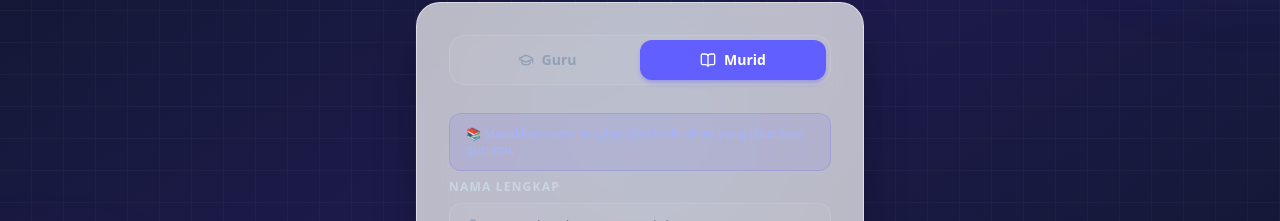
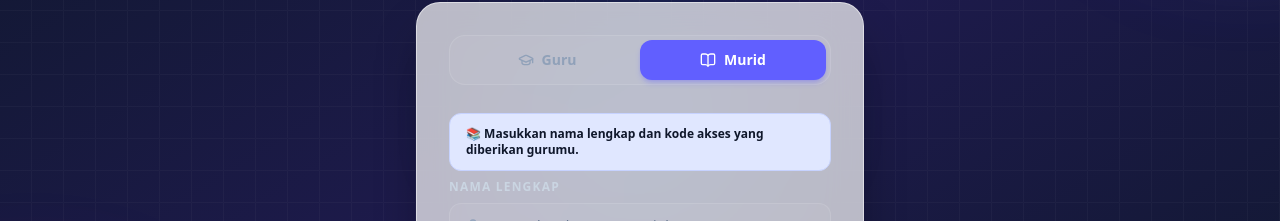
Before and after one commit to putralubis1009/MateriMatematika, a Next.js app: page /login in a window 1280 px wide. Both pictures are taken after a click on the button "Murid". Shown: the part 278-499 px from the top of the page. Built offline with nearby package versions, Linux system fonts and the light colour scheme; no server answers.

Commit message:
style: make student login instruction text black and readable

```diff
--- a/app/login/page.tsx
+++ b/app/login/page.tsx
@@ -211,8 +211,8 @@ export default function LoginPage() {
           {/* ─── FORM MURID ─── */}
           {isStudentView && (
             <form onSubmit={handleStudentLogin} className="space-y-4 animate-fade-in-up">
-              <div className="bg-indigo-500/10 border border-indigo-500/20 rounded-xl px-4 py-3 mb-2">
-                <p className="text-xs text-indigo-300 font-medium">
+              <div className="bg-indigo-100 border border-indigo-200 rounded-xl px-4 py-3 mb-2">
+                <p className="text-xs text-slate-900 font-semibold">
                   📚 Masukkan nama lengkap dan kode akses yang diberikan gurumu.
                 </p>
               </div>
```
